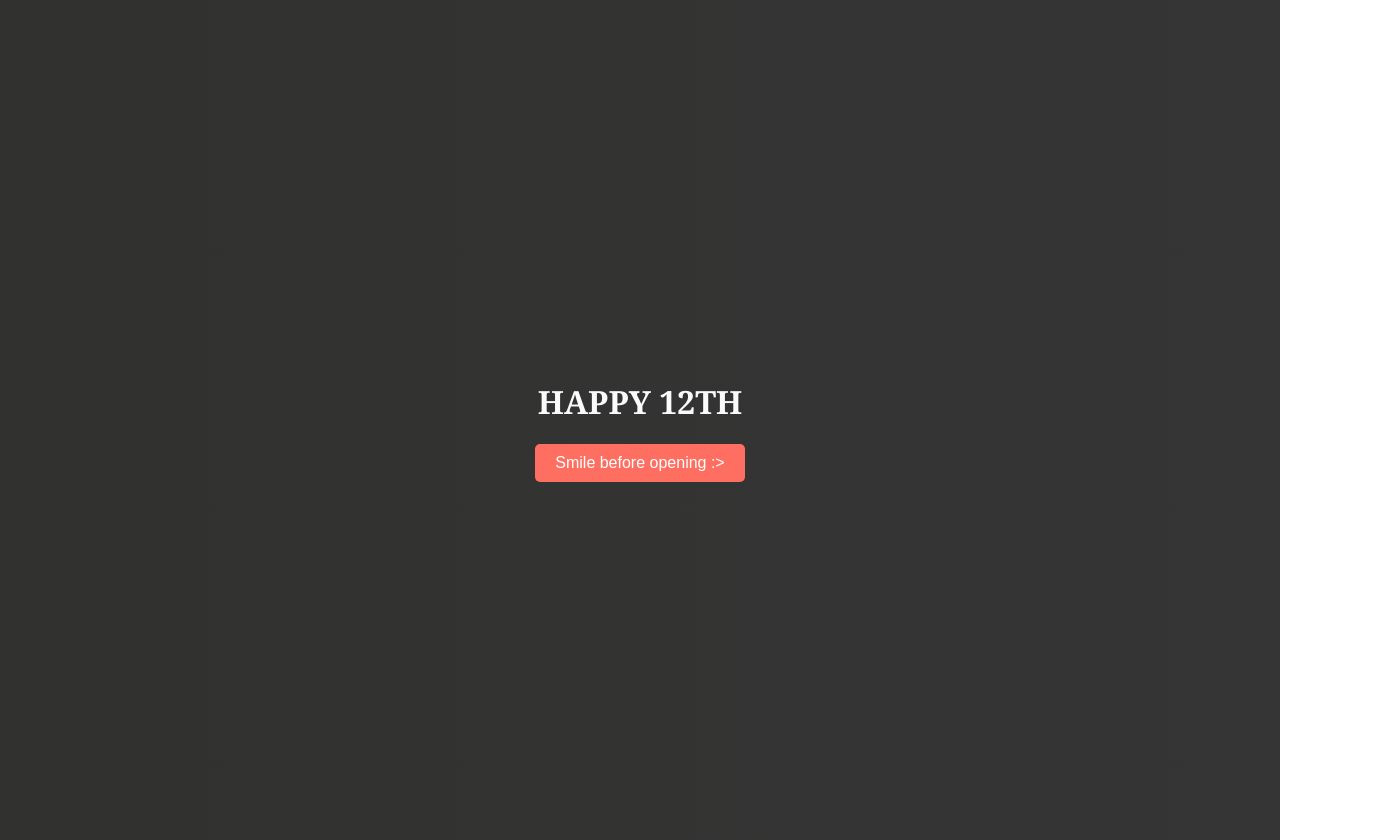
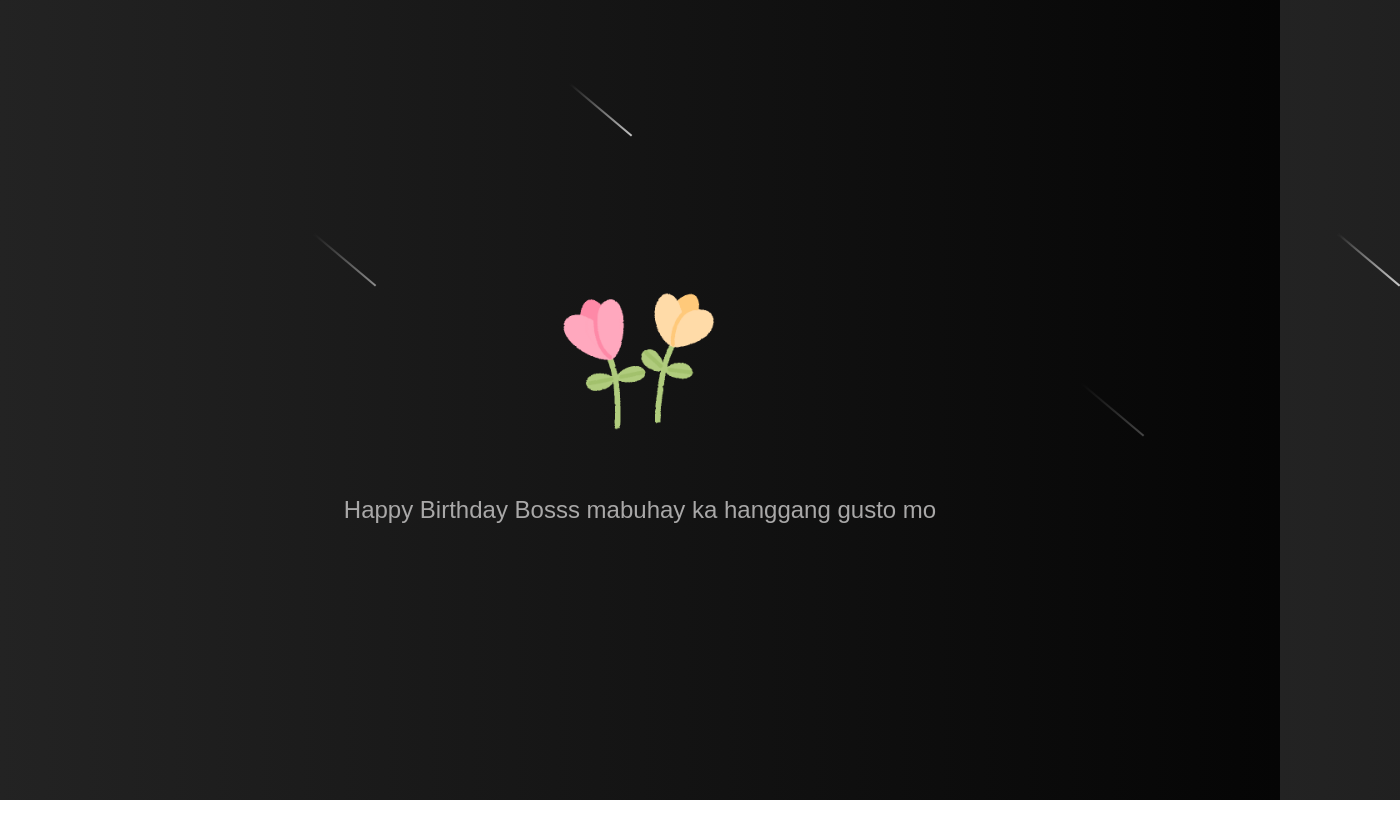
Before and after one commit to colinafrn/colinafrn.github.io, a plain HTML site: page index.html in a window 1280 px wide. Shown: the whole page, 1400 px wide, since content can reach past the window. After the commit the page ends 800 px from the top, so only its background shows below. Drawn offline with Linux system fonts and the light colour scheme.

Commit message:
Add files via upload

```diff
--- a/index.html
+++ b/index.html
@@ -1,129 +1,74 @@
+
 <!DOCTYPE html>
 <html lang="en">
 <head>
     <meta charset="UTF-8">
     <meta name="viewport" content="width=device-width, initial-scale=1.0">
-    <title>hehehe</title>
+    <title>bosssss</title>
     <style>
         body {
-            margin: 0;
-            padding: 20px;
-            font-family: 'Georgia', serif;
-            background: linear-gradient(to right, #313130 0%, #363535 100%);
-            color: #fbfbfb;
             display: flex;
+            flex-direction: column;
             justify-content: center;
             align-items: center;
             height: 100vh;
-            overflow: hidden; /* Ensure no overflow from the stars */
+            background: linear-gradient(to right, #232323, #050505);
+            font-family: Arial, sans-serif;
+            margin: 0;
+            overflow: hidden;
         }
 
-        .container {
-            text-align: center;
-            position: relative;
+        .flower {
+            width: 200px;
+            height: 200px;
+            margin-bottom: 20px;
         }
 
-        .letter-content {
-            display: none;
-            background-color: rgba(52, 51, 51, 0.8);
-            border: 2px solid #d2d2d2;
-            border-radius: 10px;
-            padding: 20px;
-            box-shadow: 0 10px 10px rgba(181, 179, 179, 0.2);
-            margin-top: 20px;
-            position: relative;
-            z-index: 1; /* Ensure the letter stays above the stars */
-        }
-
-        #toggleButton {
-            background-color: #ff6f61;
-            border: none;
-            color: white;
-            padding: 10px 20px;
-            text-align: center;
-            font-size: 16px;
-            border-radius: 5px;
-            cursor: pointer;
-            transition: background-color 0.3s;
-        }
-
-        #toggleButton:hover {
-            background-color: #ff4b3e;
+        .message {
+            font-size: 24px;
+            color: #a9a8a8;
         }
 
         .shooting-star {
-            width: 0.1%;
-            height: 50%;
-            background: linear-gradient(rgb(201, 224, 255), rgba(149, 149, 149, 0));
+            width: 2px;
+            height: 80px;
+            background: linear-gradient(rgb(253, 253, 253), rgba(255, 255, 255, 0));
             position: absolute;
-
+            top: -80px;
             animation: shoot 2s linear infinite;
-             overflow: hidden;
-             z-index: 10%;
-             top: -100%;
-            left: -10000%;
-}
-
+        }
 
         @keyframes shoot {
             0% {
-
-                transform: translate(0, 0) rotate(120deg);
+                transform: translate(600px, 0) rotate(130deg);
                 opacity: 1;
             }
             100% {
+                transform: translate(600px, 600px) rotate(130deg);
+                opacity: 0;
+            }
+        }
 
-                transform: translate(600px, 600px) rotate(120deg);
-                opacity: 1;
-            }
+        .stars-container {
+            position: absolute;
+            top: 0;
+            left: -30%;
+            width: 100%;
+            height: 100%;
+            pointer-events: none;
         }
     </style>
 </head>
 <body>
-    <div class="container">
-        <h1>HAPPY 12TH</h1>
-        <button id="toggleButton">Smile before opening :></button>
-        <div id="letterContent" class="letter-content">
-            <p>hola bebe</p>
-            <p>henlow, i dunno what to say and pano ako magapuon kang sasabihon ko whshs but hey HAPPYYYY 12TH MONTHSARRY diit nalang mag anniv na kita no?</p>
-            <p>tho we always fight about something i want you to know that your smile brightens my days, and your kindness warms my heart. I cherish every moment we spend together everyday , and I hope you feel the way I do</p>
-            <p>thanks for being there for me especially sa days na bako ako okay whshs thanks din for being understandable. i always love youuu, i know bako ini kagayunan na letter or design whshshs i tried my best. i hopeee you likee ittttt.</p>
-            <p>I knew you were special from the first moment we met. Your warmth, joy, and wonderful soul have captured me in ways I never imagined possible. You have shown me what true love is, and I am eternally grateful for having u .With all my love,<br>-francis</p>
-        </div>
-        <div id="starsContainer"></div>
+    <div class="stars-container">
+        <div class="shooting-star" style="left: 10%; animation-delay: 0s;"></div>
+        <div class="shooting-star" style="left: 30%; animation-delay: 0.5s;"></div>
+        <div class="shooting-star" style="left: 50%; animation-delay: 1s;"></div>
+        <div class="shooting-star" style="left: 70%; animation-delay: 1.5s;"></div>
+        <div class="shooting-star" style="left: 90%; animation-delay: 2s;"></div>
+        <div class="shooting-star" style="left: 90%; animation-delay: 2s;"></div>
     </div>
-
-    <script>
-        document.getElementById("toggleButton").addEventListener("click", function() {
-            const letterContent = document.getElementById("letterContent");
-            if (letterContent.style.display === "none" || letterContent.style.display === "") {
-                letterContent.style.display = "block";
-                this.textContent = "Close Letter";
-                createShootingStars();
-            } else {
-                letterContent.style.display = "none";
-                this.textContent = "Open Letter";
-                removeShootingStars();
-            }
-        });
-
-        function createShootingStars() {
-            const starsContainer = document.getElementById("starsContainer");
-            for (let i = 0; i < 30; i++) {
-                const star = document.createElement('div');
-                star.classList.add('shooting-star');
-                star.style.left = Math.random() * 100 + '%';
-                star.style.animationDelay = Math.random() * 2 + 's';
-                starsContainer.appendChild(star);
-            }
-        }
-
-        function removeShootingStars() {
-            const starsContainer = document.getElementById("starsContainer");
-            while (starsContainer.firstChild) {
-                starsContainer.removeChild(starsContainer.firstChild);
-            }
-        }
-    </script>
+    <img class="flower" src="d45e47ee0ea7e9e285de7d10f34d2f6e.gif" alt="Flower GIF">
+    <div class="message">Happy Birthday Bosss mabuhay ka hanggang gusto mo</div>
 </body>
 </html>
```
Also changed, not shown: d45e47ee0ea7e9e285de7d10f34d2f6e.gif (added).
